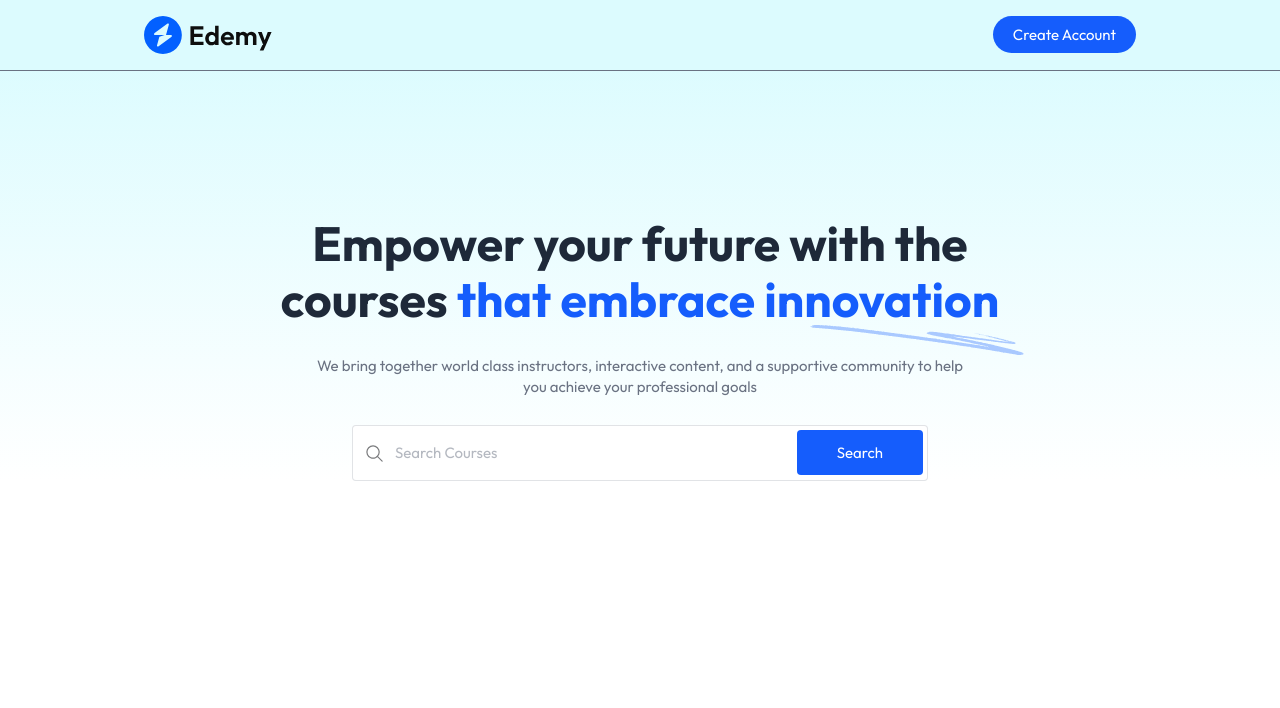
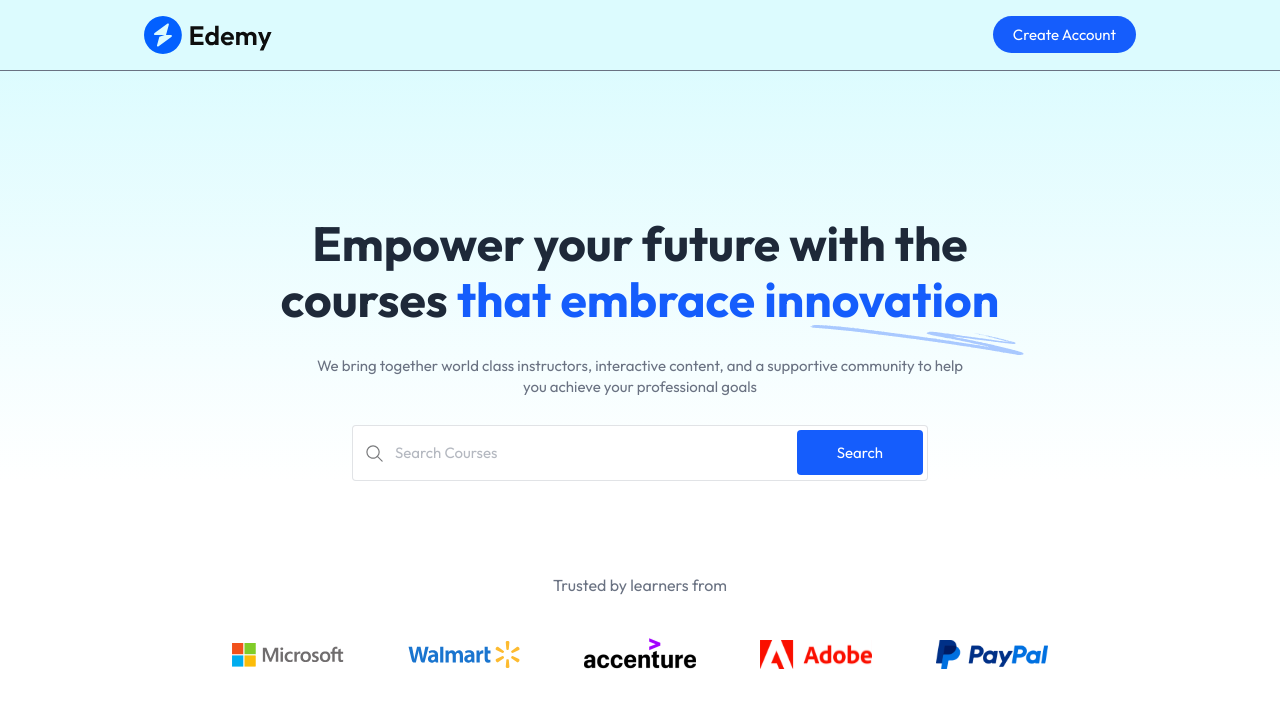
Before and after one commit to VanshitSinghChauhan/LMS, a React (Vite) app in the folder Frontend/: page / in a window 1280 px wide. Shown: the top 708 px of the page. Built offline with nearby package versions, Linux system fonts and the light colour scheme; no server answers.

Commit message:
Create Companies Section

```diff
--- a/Frontend/src/components/student/Companies.jsx
+++ b/Frontend/src/components/student/Companies.jsx
@@ -1,9 +1,18 @@
 import React from 'react'
+import { assets } from "../../assets/assets";
 
 const Companies = () => {
   return (
-    <div>
-        <h1>Companies</h1>
+    <div className='pt-16'>
+
+      <p className='text-base text-gray-500'>Trusted by learners from</p>
+      <div className='flex flex-wrap items-center justify-center gap-6 md:gap-16 md:mt-10 mt-5'>
+        <img src={assets.microsoft_logo} alt="Microsoft" className='w-20 md:w-28'/>
+        <img src={assets.walmart_logo} alt="Walmart" className='w-20 md:w-28'/>
+        <img src={assets.accenture_logo} alt="Accenture" className='w-20 md:w-28'/>
+        <img src={assets.adobe_logo} alt="Adobe" className='w-20 md:w-28'/>
+        <img src={assets.paypal_logo} alt="Paypal" className='w-20 md:w-28'/>
+      </div>
     </div>
   )
 }
--- a/Frontend/src/pages/student/Home.jsx
+++ b/Frontend/src/pages/student/Home.jsx
@@ -1,10 +1,12 @@
 import React from 'react'
 import Hero from '../../components/student/Hero'
+import Companies from '../../components/student/Companies'
 
 const Home = () => {
   return (
-    <div className='flex flex-col items-center space-y-10 text-center'>
+    <div className='flex flex-col items-center space-y-7 text-center'>
         <Hero/>
+        <Companies/>
     </div>
   )
 }
```
